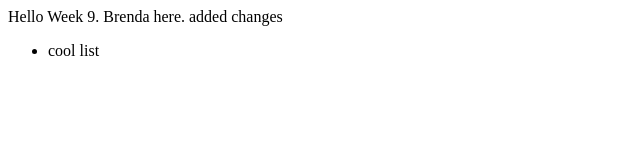
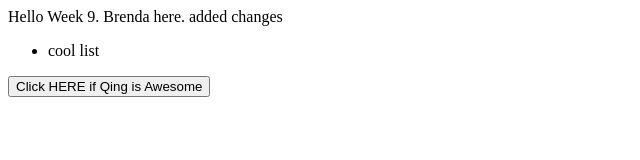
Before and after one commit to wenqinglim/BT3103-Week9-1, a website: page index.html in a window 1280 px wide. Shown: the whole page, without its empty margins (0-640 px from the left). Drawn offline with Linux system fonts and the light colour scheme.

Commit message:
Added Button

```diff
--- a/index.html
+++ b/index.html
@@ -7,6 +7,7 @@
           cool list
         </li>
       </ul>
+      <button> Click HERE if Qing is Awesome </button>
     </div>
   </body>
 </html>
```
